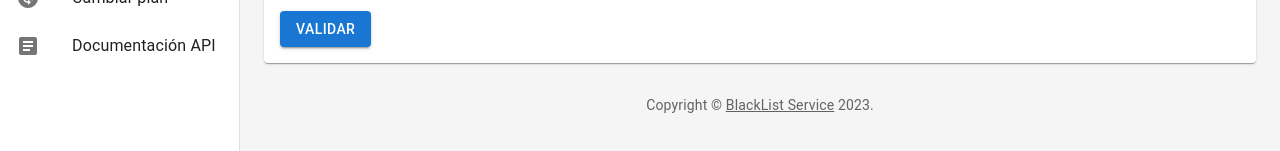
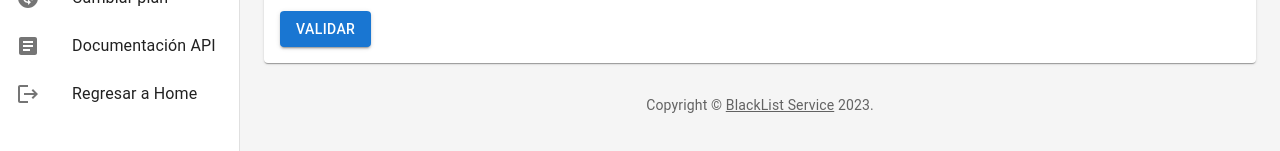
Before and after one commit to agetro2003/proyect_blacklist_frontend, a React (Vite) app: page /main in a window 1280 px wide. Shown: the part 243-394 px from the top of the page. Built offline with nearby package versions, Linux system fonts and the light colour scheme; no server answers; sample sign-in values are in the browser's storage.

Commit message:
Add logout option on Dashboard

```diff
--- a/src/components/Dashboard/listItems.jsx
+++ b/src/components/Dashboard/listItems.jsx
@@ -9,6 +9,7 @@
 import AssignmentIcon from '@mui/icons-material/Assignment';
 import ArticleIcon from '@mui/icons-material/Article';
 import ChangeCircleIcon from '@mui/icons-material/ChangeCircle';
+import LogoutIcon from '@mui/icons-material/Logout';
 export const MainListItems = ({setShow}) => {
   const handleClick = (target) => {
     setShow(target)
@@ -45,6 +46,12 @@
       </ListItemIcon>
       <ListItemText primary="Documentación API" />
     </ListItemButton>
+    <ListItemButton  onClick={()=>{window.location.assign('/')}}>
+      <ListItemIcon>
+        <LogoutIcon />
+      </ListItemIcon>
+      <ListItemText primary="Regresar a Home" />
+    </ListItemButton>
   </React.Fragment>
   )
 
```
